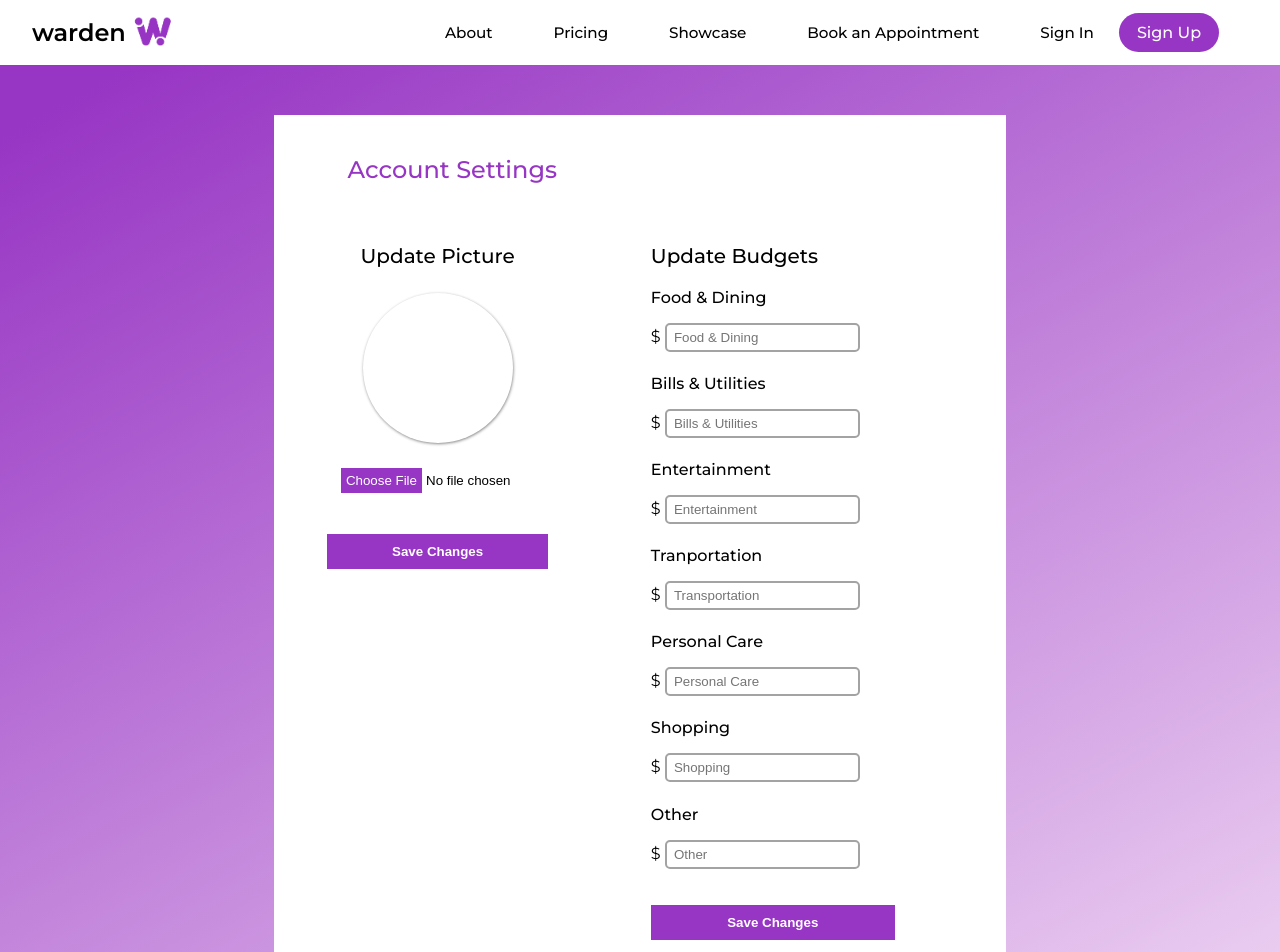
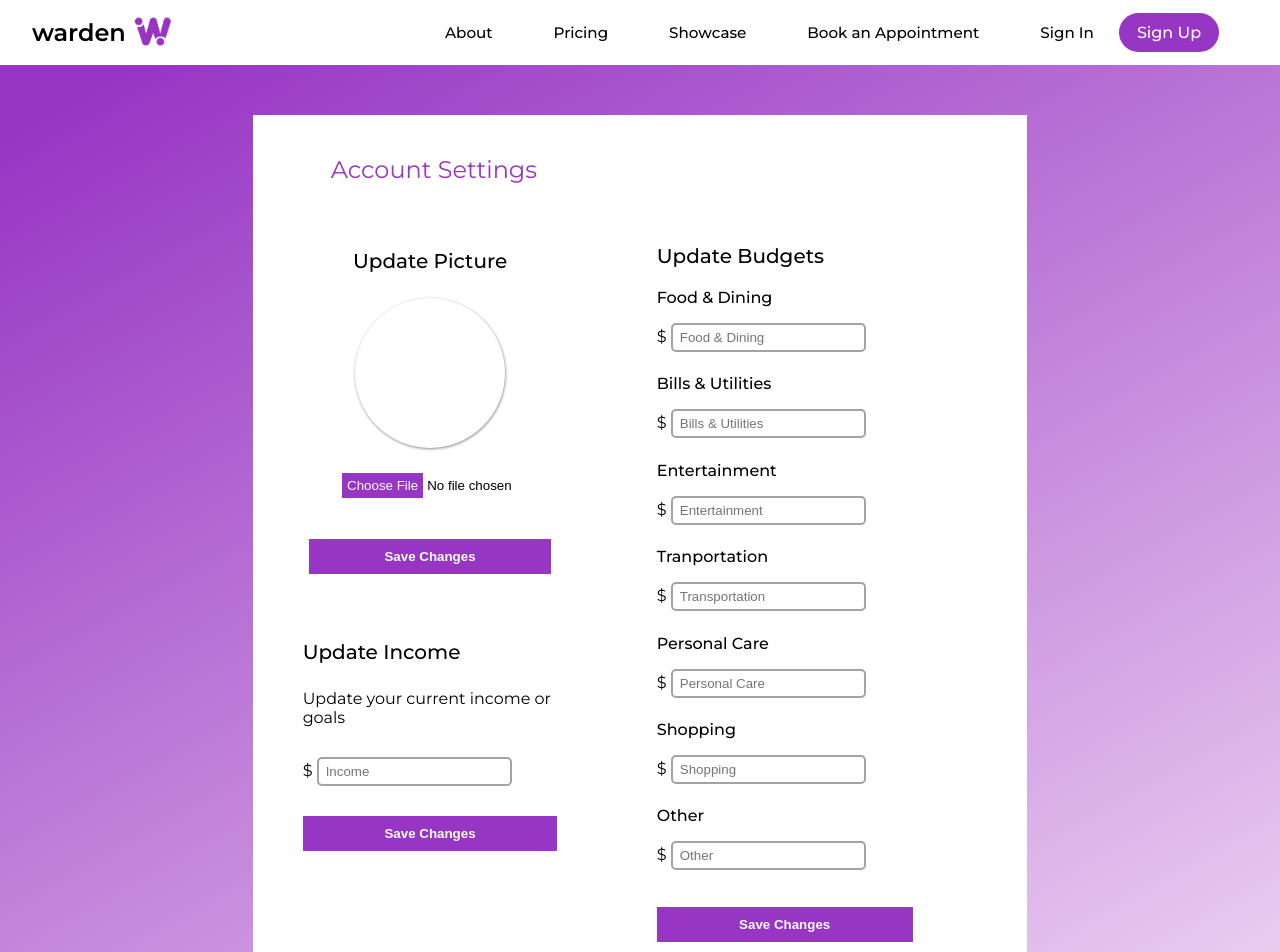
Before and after one commit to joeschueren/warden-frontend, a React (Create React App) app: page /settings in a window 1280 px wide. Shown: the top 952 px of the page. Built offline with nearby package versions, Linux system fonts and the light colour scheme; no server answers.

Commit message:
added update income section to account settings

```diff
--- a/src/components/Login/Login.tsx
+++ b/src/components/Login/Login.tsx
@@ -26,12 +26,8 @@ const Login: React.FC = () => {
                     event.target.email.password = "";
                 }
                 else if(res.status === 200){
-                    return res.json()
+                    window.location.href="/dashboard";
                 }
-            })
-            .then(data => {
-                console.log(data.headers)
-                console.log(data);
             })
         }
         catch(error){
--- a/src/components/SetBudget/SetBudget.tsx
+++ b/src/components/SetBudget/SetBudget.tsx
@@ -72,7 +72,7 @@ const SetBudget: React.FC = () =>{
             <p className="category-title">Food & Dining</p>
             $ <input className="budget-input" type="number" step=".01" name="food" placeholder="Food & Dining" value={currentData[0]}></input>
             <p className="category-title">Bills & Utilities</p>
-            $ <input  className="budget-input" type="number" step=".01" name="bills" placeholder="Bills & Utilities" value={currentData[1]}></input>
+            $ <input className="budget-input" type="number" step=".01" name="bills" placeholder="Bills & Utilities" value={currentData[1]}></input>
             <p className="category-title">Entertainment</p>
             $ <input className="budget-input" type="number" step=".01" name="entertainment" placeholder="Entertainment" value={currentData[2]}></input>
             <p className="category-title">Tranportation</p>
--- a/src/components/Settings/Settings.css
+++ b/src/components/Settings/Settings.css
@@ -21,8 +21,6 @@ input:hover{
 .settings-header, .settings-title{
     margin: 25px 10%;
     margin-top: 20px;
-    font-weight: 500;
-    font-size: 1.25rem;
 }
 
 .settings-title{
@@ -37,6 +35,7 @@ input:hover{
     display: flex;
     flex-direction: column;
     margin: 50px 0px;
+    max-width: 800px;
 }
 
 .settings-form{
@@ -67,7 +66,7 @@ input:hover{
 
 .file-input{
     margin-bottom: 25px;
-    width: 70%;
+    width: 58%;
 }
 
 .no-image{
@@ -95,6 +94,29 @@ input::file-selector-button:hover{
     box-shadow: .5px 1px 3px #888888;
 }
 
+.update-income{
+    display: flex;
+    flex-direction: column;
+    margin-top: 25px;
+    padding: 0px 8%;
+}
+
+.income-text{
+    margin-bottom: 30px;
+    padding: 0px;
+}
+
+.income-header{
+    margin: 25px 0px;
+    font-weight: 500;
+    font-size: 1.25rem;
+}
+
+.update-button{
+    margin-top: 25px;
+    width: 100%;
+}
+
 @media(max-width: 767px){
     .settings-form{
         flex-direction: column;
--- a/src/components/Settings/Settings.tsx
+++ b/src/components/Settings/Settings.tsx
@@ -88,6 +88,17 @@ const Settings: React.FC = () => {
         }
     }
 
+    async function submitIncome(e: any){
+      fetch("https://warden-backend.onrender.com/max-budget", {
+        method: "POST",
+        credentials: "include",
+        headers: {
+          "Content-Type": "application/json"
+        },
+        body: JSON.stringify(e.target.income.value)
+      }).catch(err => console.log(err));
+    }
+
 
     return(<div className="settings-container">
       <div className="settings-div">
@@ -95,10 +106,18 @@ const Settings: React.FC = () => {
           <div className="settings-form">
             <div className="profile-update">
               <div className="picture-container">
-                <p className="settings-header">Update Picture</p>
+                <p className="settings-header income-header">Update Picture</p>
                 {fileData ? <img className="demo-picture" src={URL.createObjectURL(fileData)} alt="Processed Image" /> : <div className="no-image demo-picture"></div>}
                 <input className="file-input" type="file" onChange={handleUpload} name="picture"></input>
                 <button className="confirm-button" onClick={submitChanges}>Save Changes</button>
+              </div>
+              <div className="update-income">
+                <p className="income-header">Update Income</p>
+                <p className="income-text">Update your current income or goals</p>
+                <div>
+                  $ <input className="budget-input" placeholder="Income" name="income"></input>
+                </div>
+                <button className="confirm-button update-button" onClick={submitIncome}>Save Changes</button>
               </div>
             </div>
             <div className="set-budget">
```
